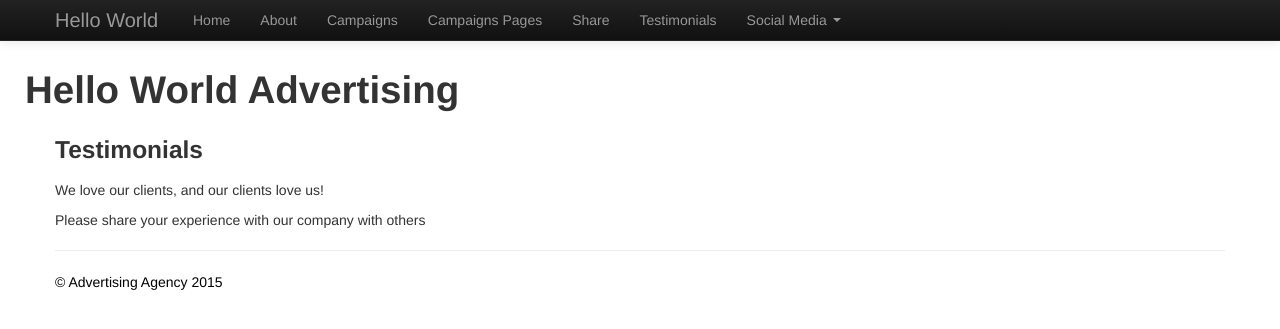
After one commit to c1phr/cs399_agency, a Django app: page /reviews/ in a window 1280 px wide. The commit adds this page. Shown: the top 329 px of the page. Run offline with Django 3.2, Linux system fonts and the light colour scheme; some libraries are stand-ins or nearby versions.

Commit message:
Built Testimonials Template
also fixed typo in share.html template

```diff
--- a/agencyProject/agencyProject/templates/base.html
+++ b/agencyProject/agencyProject/templates/base.html
@@ -52,6 +52,7 @@
               <li><a href='{% url "campaigns" %}'>Campaigns</a></li>
               <li><a href='{% url "campaigns_pages" %}'>Campaigns Pages</a></li>
               <li><a href='{% url "share" %}'>Share</a></li>
+			  <li><a href='{% url "reviews" %}'>Testimonials</a></li>
               <li class="dropdown">
                 <a href="#" class="dropdown-toggle" data-toggle="dropdown">Social Media <b class="caret"></b></a>
                 <ul class="dropdown-menu">
--- /dev/null
+++ b/agencyProject/agencyProject/templates/reviews.html
@@ -0,0 +1,14 @@
+{% extends "base.html" %}
+{% block title %}
+<title>Customer Reviews</title>
+{% endblock title %}
+
+{% block content %}
+{% load bootstrap3 %}
+<h3>Testimonials</h3>
+<p>We love our clients, and our clients love us!</p>
+<p>Please share your experience with our company with others</p>
+
+
+
+{% endblock %}
--- a/agencyProject/agencyProject/templates/share.html
+++ b/agencyProject/agencyProject/templates/share.html
@@ -14,7 +14,7 @@
         </p>
         <p>
             Maybe it's not your boss, but a friend who really needs some help with their publicity? That works, too!
-            We almost grantee that we can help them realize thier business potential, and totally owe you a steak dinner
+            We almost grantee that we can help them realize their business potential, and totally owe you a steak dinner
             for helping them out. It only takes a few seconds to share us with your friends and co-workers, so what do
             you have to lose?
         </p>
--- a/agencyProject/agencyProject/urls.py
+++ b/agencyProject/agencyProject/urls.py
@@ -16,5 +16,7 @@ urlpatterns = patterns('',
     url(r'^index/', views.index, name='index'),
     url(r'^share/', views.share, name='share'),
     url(r'^thanks/', views.thanks, name='thanks'),
+	url(r'^reviews/', views.reviews, name='reviews'),
     url(r'^admin/', include(admin.site.urls)),
+
 )+ static(settings.STATIC_URL, document_root=settings.STATIC_ROOT)
--- a/agencyProject/agencyProject/views.py
+++ b/agencyProject/agencyProject/views.py
@@ -65,3 +65,6 @@ def share(request):
 
 def thanks(request):
     return render(request, 'thanks.html', {})
+
+def reviews(request):
+	return render(request, 'reviews.html', {})
```
